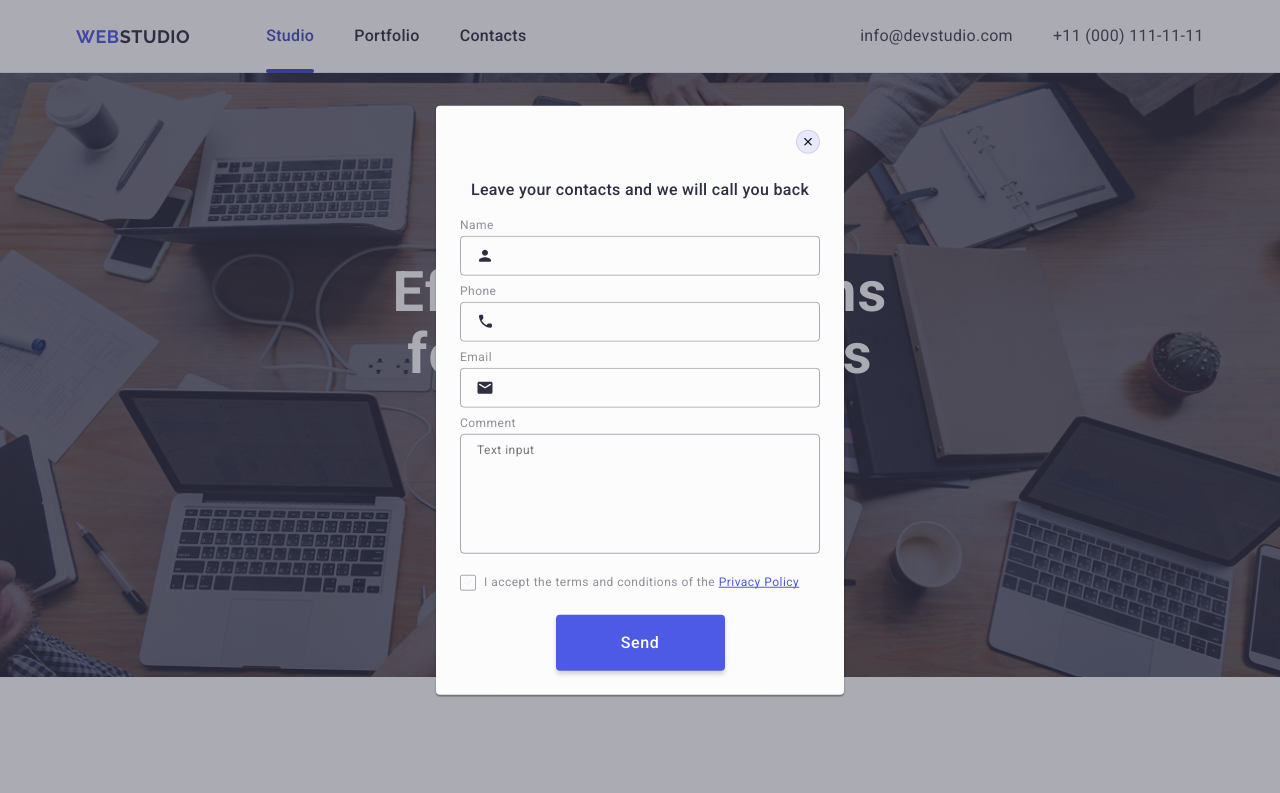
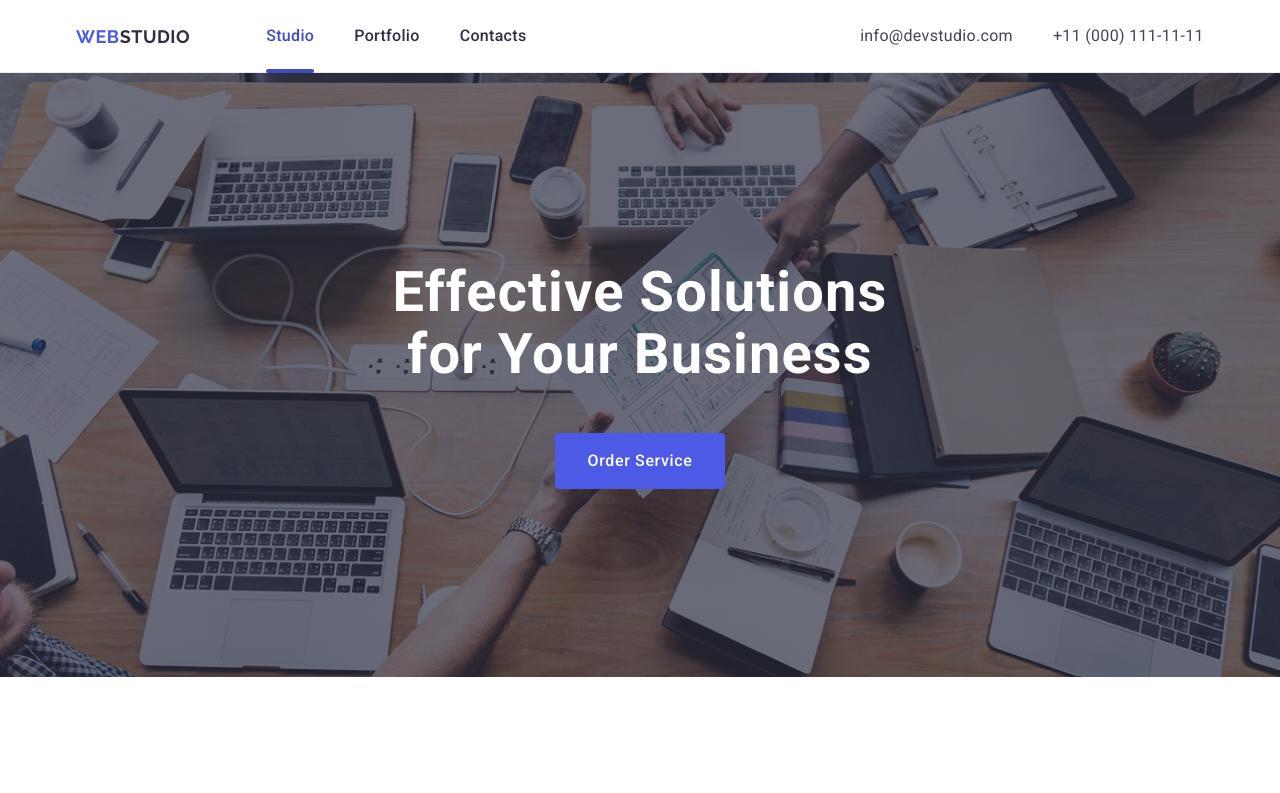
Before and after one commit to zmigd/goit-markup-hw-06, a plain HTML site: page index.html in a window 1280 px wide. Shown: the top 793 px of the page. Drawn offline with nearby package versions, Linux system fonts and the light colour scheme.

Commit message:
hide modal

```diff
--- a/index.html
+++ b/index.html
@@ -483,7 +483,7 @@
         </div>
       </div>
     </footer>
-    <div class="modal-overlay is-open">
+    <div class="modal-overlay is-ope">
       <div class="modal">
         <button class="modal-btn-close" type="button">
           <svg width="8" height="8" class="icon modal-btn-close-svg">
```
